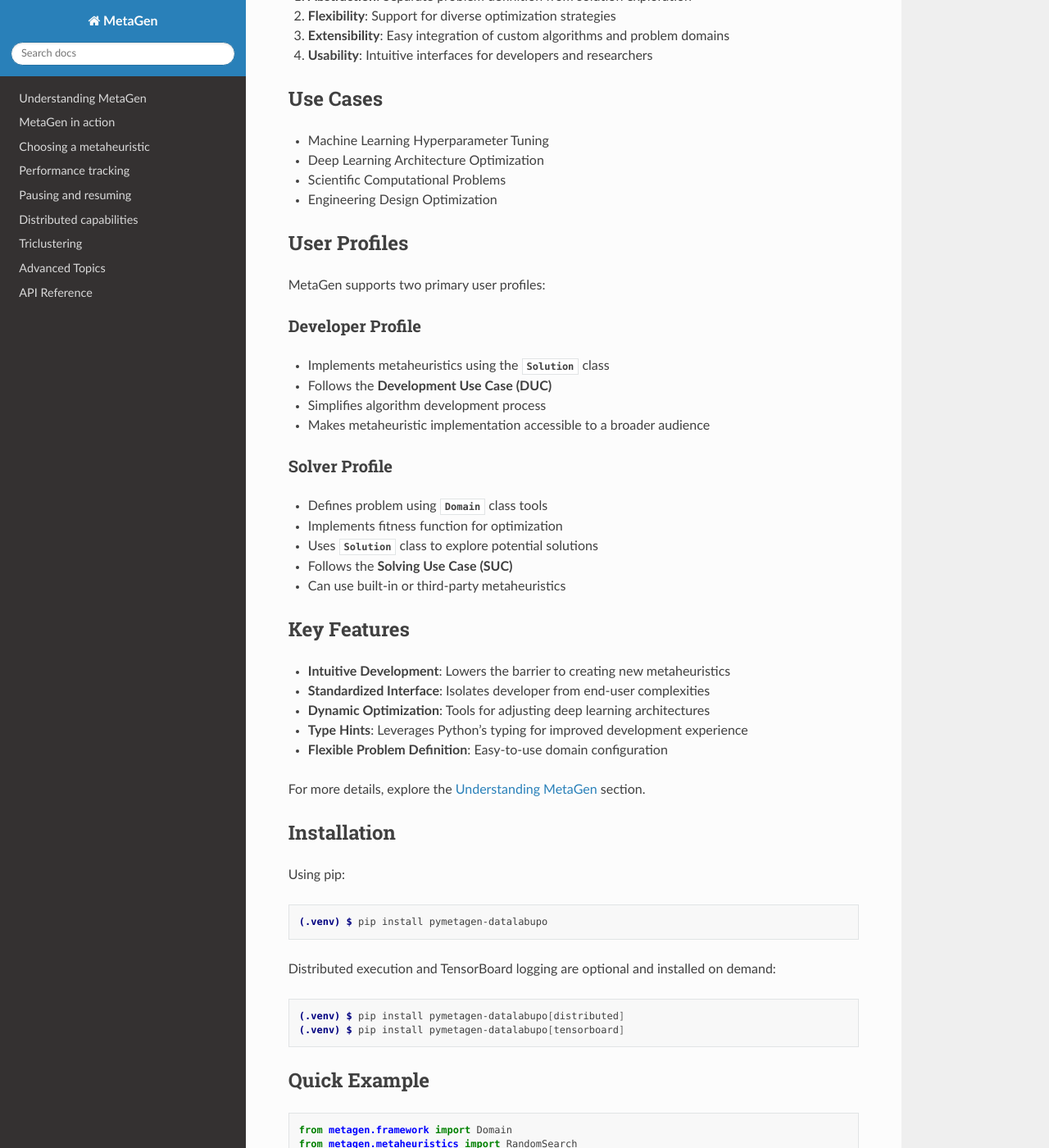
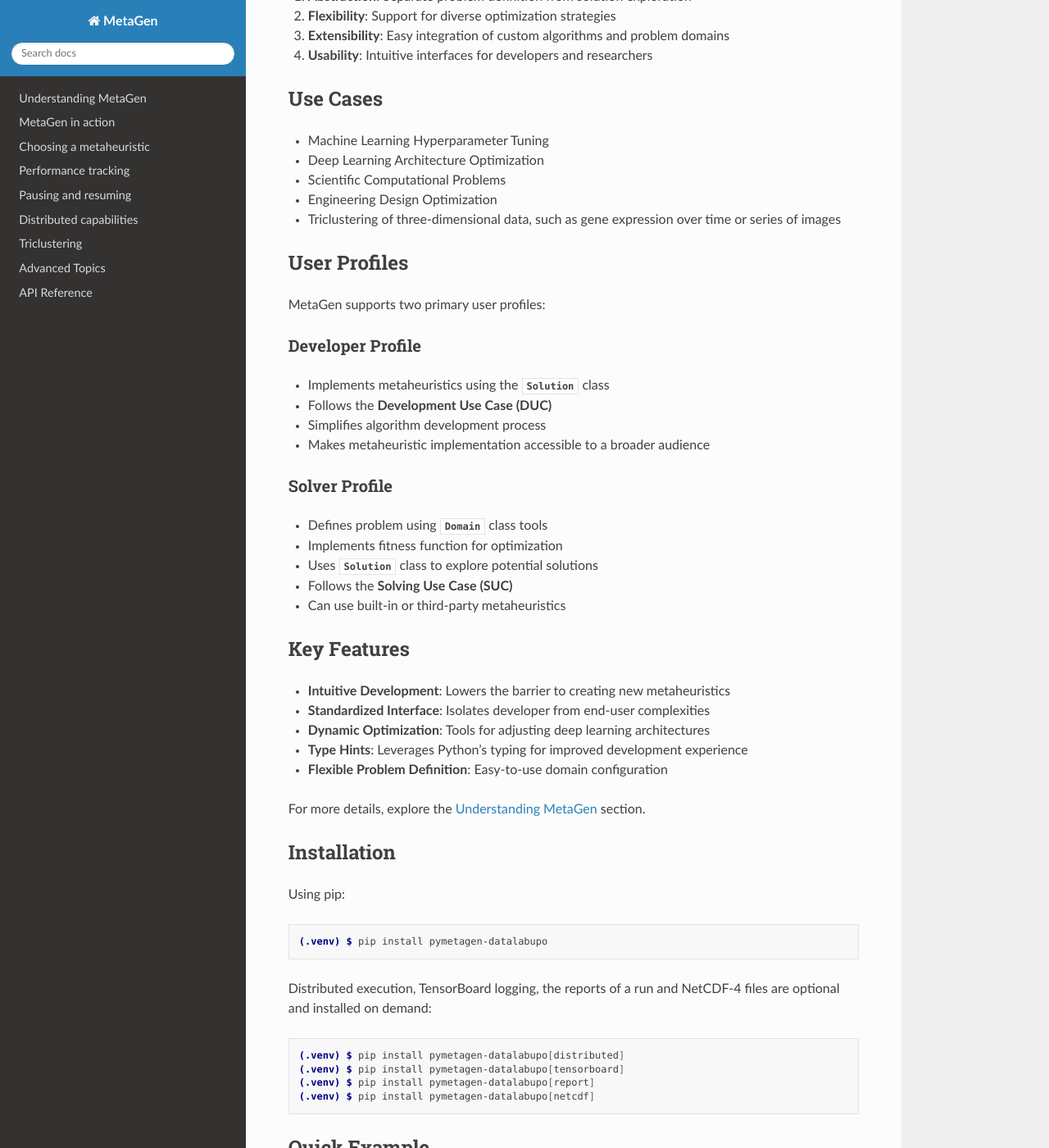
Before and after one commit to Data-Science-Big-Data-Research-Lab/MetaGen, a Sphinx documentation site: the page built from docs/source/index.rst, in a window 1280 px wide and 1400 px high, scrolled down 613 px. Shown: the whole window at 82% size. Built offline with Sphinx 7.4.7 and the Read the Docs theme 3.1.0, drawn with Linux system fonts in a browser that asks for light colours.

Commit message:
docs: the README and the landing page present triclustering, budgets, racing, reports and the new extras

```diff
--- a/docs/source/index.rst
+++ b/docs/source/index.rst
@@ -34,6 +34,7 @@
 - Deep Learning Architecture Optimization
 - Scientific Computational Problems
 - Engineering Design Optimization
+- Triclustering of three-dimensional data, such as gene expression over time or series of images
 
 User Profiles
 -------------
@@ -77,12 +78,14 @@
 
    (.venv) $ pip install pymetagen-datalabupo
 
-Distributed execution and TensorBoard logging are optional and installed on demand:
+Distributed execution, TensorBoard logging, the reports of a run and NetCDF-4 files are optional and installed on demand:
 
 .. code-block:: console
 
    (.venv) $ pip install pymetagen-datalabupo[distributed]
    (.venv) $ pip install pymetagen-datalabupo[tensorboard]
+   (.venv) $ pip install pymetagen-datalabupo[report]
+   (.venv) $ pip install pymetagen-datalabupo[netcdf]
 
 
 Quick Example
```
Also changed, not shown: README.md (+8 -2 lines), 1 other file.
